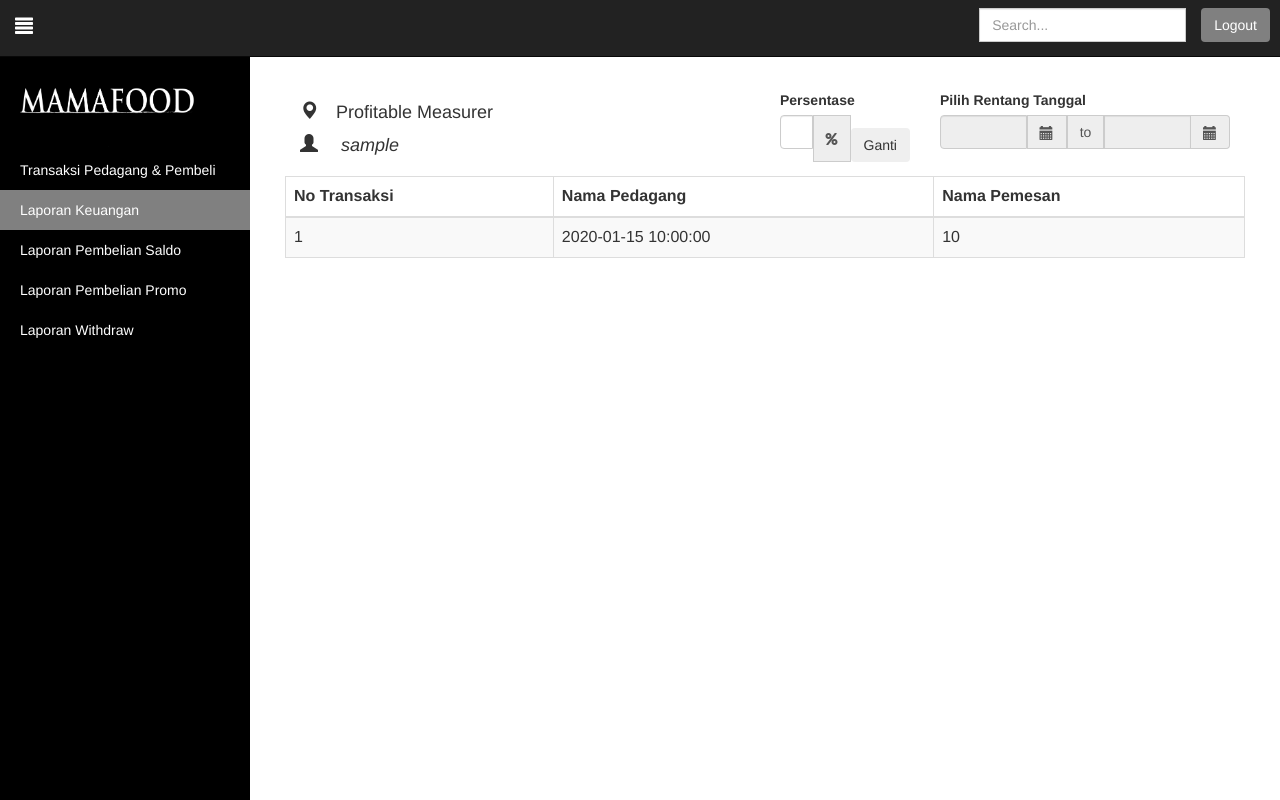
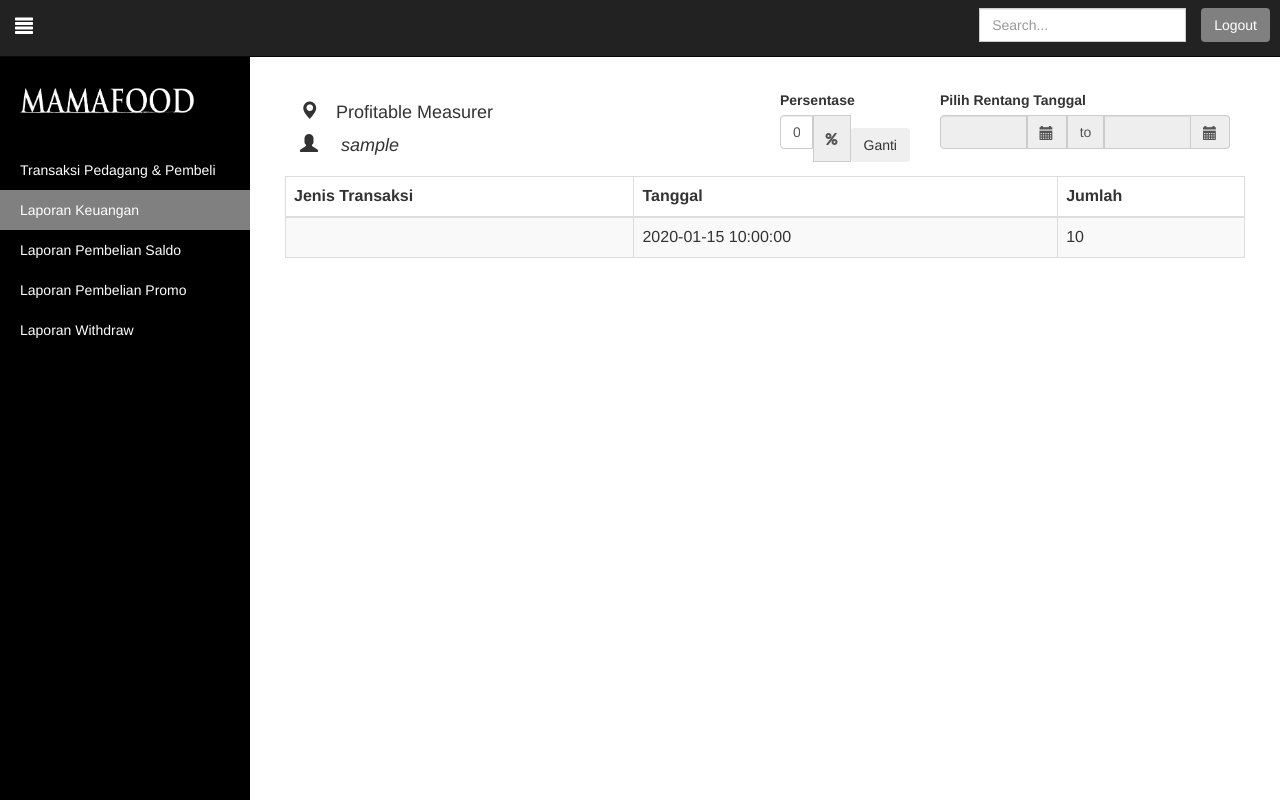
Before and after one commit to BarsyaPrastoro/mamafood2, a CodeIgniter app: page /database/pm/laporankeuangan in a window 1280 px wide. Run offline with CodeIgniter, Linux system fonts and the light colour scheme; the visitor is signed in with stand-in values (Sample User, id 1); tables that the repository leaves empty or names only in its code hold one stand-in row (values such as "Sample post"); some libraries are stand-ins or nearby versions.

Commit message:
lapoan keuangan
view pm-laporankeuangan
C_keuangan

```diff
--- a/application/controllers/C_keuangan.php
+++ b/application/controllers/C_keuangan.php
@@ -15,8 +15,10 @@ class C_keuangan extends CI_Controller {
 		$this->auth->doAuth();
 		$this->load->model('Keuangan');
 		$keuntungan = $this->Keuangan->all();
+		$persentase = $this->Keuangan->persentase();
 		$this->load->view('divisi/profitablemeasure/pm-laporankeuangan.php',[
 			'keuntungan' => $keuntungan,
+			'persentase' =>$persentase,
 			'acc_indicator' => $this->acc_indicator,
 			'topbar' => $this->load->view('topbar',[],true),
 			'sidebarPM' => $this->load->view('sidebarPM',[
--- a/application/views/divisi/profitablemeasure/pm-laporankeuangan.php
+++ b/application/views/divisi/profitablemeasure/pm-laporankeuangan.php
@@ -66,7 +66,7 @@
                                 <label>Persentase</label>
                                 <div class="input-group ">
                                     <input id="Persentase" name="persentase" type="text"
-                                    class="form-control" > <span
+                                    class="form-control" value="<?= $persentase ?>" ></input> <span
                                     class="input-group-addon"> <span
                                     class="fa fa-percent"></span>
                                 </span>
@@ -99,9 +99,9 @@
                       <table class="table table-bordered table-striped" id="myTable">
                         <thead>
                           <tr>
-                            <th>No Transaksi</th>
-                            <th>Nama Pedagang</th>
-                            <th>Nama Pemesan</th>
+                            <th>Jenis Transaksi</th>
+                            <th>Tanggal</th>
+                            <th>Jumlah</th>
 
                         </tr>
                     </thead>
@@ -109,7 +109,13 @@
                         <?php foreach($keuntungan as $row): ?>
 
                             <tr>
-                                <td><?=$row->id?></td>
+                                <td><?php if ($row->kategori == 0) :  ?>
+                                    <?php echo "Transaksi Penjualan Makanan"?>
+                                <?php endif; ?>
+                                <?php if ($row->kategori == 1) :  ?>
+                                    <?php echo "Transaksi Beli Saldo"?>
+                                <?php endif; ?>
+                            </td>
                             <td><?=$row->tanggal ?></td>
                             <td><?=$row->jumlah?></td>
 
```
Lines whose indentation alone changed are shown as unchanged.
